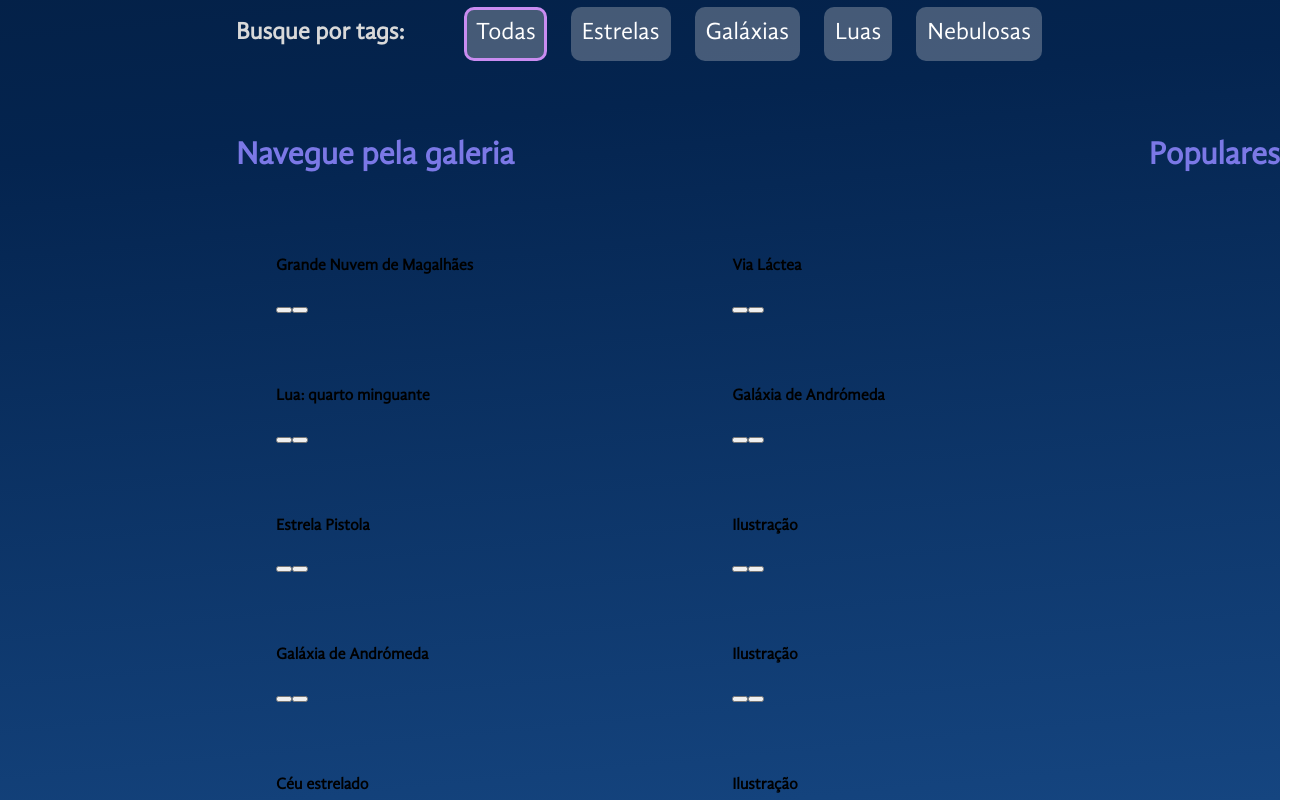
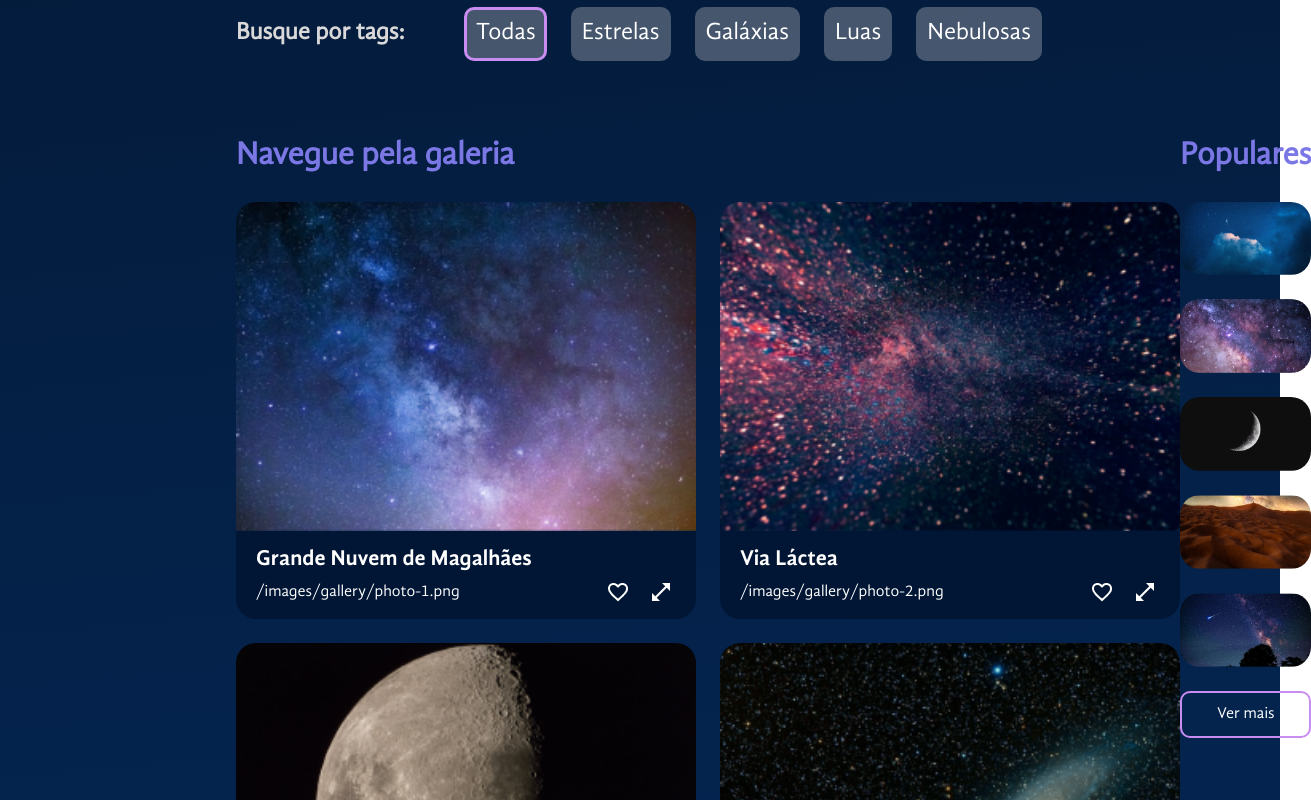
Before and after one commit to MatheusKerscher/space-app, a React (Vite) app: page / in a window 1280 px wide. Shown: the part 580-1380 px from the top of the page, 1311 px wide, since content can reach past the window. Built offline with nearby package versions, Linux system fonts and the light colour scheme.

Commit message:
Popular gallery created

```diff
--- a/package.json
+++ b/package.json
@@ -1,7 +1,7 @@
 {
   "name": "space-app",
   "private": true,
-  "version": "0.0.0",
+  "version": "0.0.1",
   "type": "module",
   "scripts": {
     "dev": "vite",
--- a/src/App.jsx
+++ b/src/App.jsx
@@ -9,6 +9,7 @@ import bannerImage from "./assets/banner.png";
 import Gallery from "./components/Gallery/index.jsx";
 
 import pictureList from "./pictures.json";
+import ZoomModal from "./components/ZoomModal/index.jsx";
 
 const StyledGradientBackground = styled.div`
   background: linear-gradient(
@@ -38,24 +39,40 @@ const StyledGallerySection = styled.section`
   flex-direction: column;
   flex-grow: 1;
 `;
+
 function App() {
   const [pictures, setPictures] = useState(pictureList);
   const [currentTagId, setCurrentTagId] = useState(0);
+  const [searchPictureNameValue, setSearchPictureNameValue] = useState('')
+  const [selectedPicture, setSelectedPicture] = useState(null)
 
   useEffect(() => {
-    if (currentTagId === 0) {
-      setPictures(pictureList);
-    } else {
-      setPictures(pictureList.filter(p => p.tagId === currentTagId))
+    let filteredPictures = pictureList
+
+    if (currentTagId !== 0) {
+      filteredPictures = filteredPictures.filter(p => p.tagId === currentTagId)
     }
-  }, [currentTagId]);
+
+    if(searchPictureNameValue.length >= 3) {
+      filteredPictures = filteredPictures.filter(p => p.title.toLocaleLowerCase().includes(searchPictureNameValue.toLocaleLowerCase()))
+    }
+
+    setPictures(filteredPictures)
+
+  }, [currentTagId, searchPictureNameValue]);
+
+  useEffect(() => {
+    document.body.style.overflow = selectedPicture ? 'hidden' : '';
+  }, [selectedPicture])
 
   return (
     <StyledGradientBackground>
       <GlobalStyles />
 
       <StyledAppContainer>
-        <Header />
+        <Header
+          onSearchPictureNameValue={value => setSearchPictureNameValue(value)}
+        />
 
         <StyledMainContainer>
           <Sidebar />
@@ -69,11 +86,17 @@ function App() {
             <Gallery
               pictures={pictures}
               currentTagId={currentTagId}
-              setCurrentTagId={setCurrentTagId}
+              onChangeCurrentTagId={tagId => setCurrentTagId(tagId)}
+              onSelectPicture={picture => setSelectedPicture(picture)}
             />
           </StyledGallerySection>
         </StyledMainContainer>
       </StyledAppContainer>
+
+      <ZoomModal
+        picture={selectedPicture}
+        onCloseModal={() => setSelectedPicture(null)}
+      />
     </StyledGradientBackground>
   );
 }
--- /dev/null
+++ b/src/components/ButtonIcon/index.jsx
@@ -0,0 +1,13 @@
+import { styled } from "styled-components"
+
+const ButtonIcon = styled.button`
+    margin-left: 12px;
+    display: flex;
+    align-items: center;
+    justify-content: center;
+    background-color: transparent;
+    border: none;
+    cursor: pointer;
+`
+
+export default ButtonIcon
--- /dev/null
+++ b/src/components/ButtonOutline/index.jsx
@@ -0,0 +1,26 @@
+import styled from "styled-components"
+
+const StyledButtonOutline = styled.button`
+    background-color: transparent;
+    color: #ffffff;
+    border: 2px solid #C98CF1;
+    padding: 12px 0;
+    border-radius: 10px;
+    outline: none;
+
+    &:hover {
+        border-color: transparent;
+        border-width: 0;
+        padding: 14px 0;
+        background: linear-gradient(to right, #C98CF1, #7B78E5);
+        cursor: pointer;
+    }
+`
+
+const ButtonOutline = ({ children }) => {
+    return <StyledButtonOutline type="button">
+        {children}
+    </StyledButtonOutline>
+}
+
+export default ButtonOutline
--- a/src/components/Gallery/Picture/index.jsx
+++ b/src/components/Gallery/Picture/index.jsx
@@ -1,21 +1,85 @@
-const Picture = ({ picture }) => {
+import styled from "styled-components"
+import ButtonIcon from "../../ButtonIcon"
+
+const StyledPictureContainer = styled.figure`
+    width: ${props => props.$expanded ? '100%' : '460px'};
+    max-width: 100%;
+    margin: 0;
+    display: flex;
+    flex-direction: column;
+
+    & > img {
+        max-width: 100%;
+        border-radius: 20px 20px 0 0;
+    }
+
+    figcaption {
+        padding: 16px 20px;
+        background-color: #001634;
+        border-radius: 0px 0px 20px 20px;
+        color: #ffffff;
+        box-sizing: border-box;
+
+
+        h3, h4 {
+            margin: 0;
+        }
+
+        h3 {
+            font-family: 'GandhiSansBold';
+            font-size: 22px;
+            margin-bottom: 10px;
+        }
+
+        h4 {
+            flex-grow: 1;
+            font-size: 16px;
+            font-weight: normal;
+        }
+
+    }
+`
+
+const StyledFooterContainer = styled.footer`
+    display: flex;
+    justify-content: space-between;
+    align-items: center;
+`
+
+const Picture = ({ picture, expanded = false, onSolicitedZoom }) => {
     return(
-        <figure>
-            <img />
+        <StyledPictureContainer $expanded={expanded}>
+            <img
+                src={picture.path}
+                alt={picture.title}
+            />
 
             <figcaption>
-                <h4>
+                <h3>
                     {picture.title}
-                </h4>
+                </h3>
 
-                <footer>
-                    <p></p>
+                <StyledFooterContainer>
+                    <h4>
+                        {picture.path}
+                    </h4>
 
-                    <button></button>
-                    <button></button>
-                </footer>
+                    <ButtonIcon type="button">
+                        <img src="/icons/favorite.png" alt="Ícone de favorito" />
+                    </ButtonIcon>
+
+                    {!expanded &&
+                        <ButtonIcon
+                            type="button"
+                            aria-hidden={expanded}
+                            onClick={() => onSolicitedZoom(picture)}
+                        >
+                            <img src="/icons/expand.png" alt="Ícone de expandir" />
+                        </ButtonIcon>
+                    }
+                </StyledFooterContainer>
             </figcaption>
-        </figure>
+        </StyledPictureContainer>
     )
 }
 
--- a/src/components/Gallery/Popular/index.jsx
+++ b/src/components/Gallery/Popular/index.jsx
@@ -1,7 +1,57 @@
+import styled from "styled-components"
 import Title from "../../Title"
+import ButtonOutline from "../../ButtonOutline"
+
+const StyledPopularGalleryContainer = styled.div`
+    display: flex;
+    flex-direction: column;
+    gap: 24px;
+`
+
+const StyledPictureContainer = styled.figure`
+    max-width: 100%;
+    margin: 0;
+    display: flex;
+    flex-direction: column;
+
+    & > img {
+        max-width: 100%;
+        border-radius: 20px;
+    }
+`
 
 const Popular = () => {
-    return <Title $align="center">Populares</Title>
+    return (
+        <aside>
+            <Title $align="center">Populares</Title>
+
+            <StyledPopularGalleryContainer>
+                <StyledPictureContainer>
+                    <img src="images/popular/photo-1.png" alt="Céu estrelado com nuvens"/>
+                </StyledPictureContainer>
+
+                <StyledPictureContainer>
+                    <img src="images/popular/photo-2.png" alt="Céu estrelado"/>
+                </StyledPictureContainer>
+
+                <StyledPictureContainer>
+                    <img src="images/popular/photo-3.png" alt="Lua em fase minguante"/>
+                </StyledPictureContainer>
+
+                <StyledPictureContainer>
+                    <img src="images/popular/photo-4.png" alt="Deserto com céu estrelado"/>
+                </StyledPictureContainer>
+
+                <StyledPictureContainer>
+                    <img src="images/popular/photo-5.png" alt="Céu estrelado com estrela cadente"/>
+                </StyledPictureContainer>
+
+                <ButtonOutline>
+                    Ver mais
+                </ButtonOutline>
+            </StyledPopularGalleryContainer>
+        </aside>
+    )
 }
 
 export default Popular
--- a/src/components/Gallery/Tags/index.jsx
+++ b/src/components/Gallery/Tags/index.jsx
@@ -34,7 +34,7 @@ const StyledButtonTag = styled.button`
   }
 `;
 
-const Tags = ({ currentTagId, setCurrentTagId }) => {
+const Tags = ({ currentTagId, onChangeCurrentTagId }) => {
   return (
     <StyledTagsContainer>
       <StyledTagsTitle>Busque por tags:</StyledTagsTitle>
@@ -45,7 +45,7 @@ const Tags = ({ currentTagId, setCurrentTagId }) => {
             key={t.id}
             $currentTag={currentTagId === t.id}
             type="button"
-            onClick={(ev) => setCurrentTagId(t.id)}
+            onClick={() => onChangeCurrentTagId(t.id)}
           >
             {t.title}
           </StyledButtonTag>
--- a/src/components/Gallery/index.jsx
+++ b/src/components/Gallery/index.jsx
@@ -16,14 +16,15 @@ const StyledFluidContainer = styled.section`
 const StyledPicturesContainer = styled.div`
   display: grid;
   grid-template-columns: 1fr 1fr;
+  gap: 24px;
 `
 
-const Gallery = ({ pictures = [], currentTagId, setCurrentTagId }) => {
+const Gallery = ({ pictures = [], currentTagId, onChangeCurrentTagId, onSelectPicture }) => {
   return (
     <>
       <Tags
         currentTagId={currentTagId}
-        setCurrentTagId={setCurrentTagId}
+        onChangeCurrentTagId={onChangeCurrentTagId}
       />
 
       <StyledGallerySection>
@@ -35,6 +36,7 @@ const Gallery = ({ pictures = [], currentTagId, setCurrentTagId }) => {
               <Picture
                 key={p.id}
                 picture={p}
+                onSolicitedZoom={onSelectPicture}
               />
             ))}
           </StyledPicturesContainer>
--- a/src/components/Header/index.jsx
+++ b/src/components/Header/index.jsx
@@ -11,7 +11,7 @@ const StyledHeader = styled.header`
     }
 `
 
-const Header = () => {
+const Header = ({ onSearchPictureNameValue }) => {
     return(
         <StyledHeader>
             <img
@@ -19,7 +19,9 @@ const Header = () => {
                 alt="Logo Space App"
             />
 
-            <TextField />
+            <TextField
+                onSearchPictureNameValue={onSearchPictureNameValue}
+            />
         </StyledHeader>
     )
 }
--- /dev/null
+++ b/src/components/ZoomModal/index.jsx
@@ -0,0 +1,88 @@
+import styled from "styled-components";
+
+import Picture from "../Gallery/Picture";
+import ButtonIcon from "../ButtonIcon";
+
+const StyledOverlay = styled.div`
+  background-color: rgba(0, 0, 0, 0.75);
+  position: fixed;
+  top: 0;
+  right: 0;
+  bottom: 0;
+  left: 0;
+`;
+
+const StyledDialog = styled.dialog`
+  background-color: #001634;
+  position: fixed;
+  top: 14vh;
+  border-radius: 20px;
+  border: none;
+  padding: 0;
+  width: 40%;
+
+  .button-close-modal {
+    position: absolute;
+    top: 16px;
+    right: 16px;
+  }
+
+  -webkit-animation-name: fadeInUp;
+  animation-name: fadeInUp;
+  -webkit-animation-duration: 1s;
+  animation-duration: 1s;
+  -webkit-animation-fill-mode: both;
+  animation-fill-mode: both;
+
+  @-webkit-keyframes fadeInUp {
+    0% {
+      opacity: 0;
+      -webkit-transform: translate3d(0, 100%, 0);
+      transform: translate3d(0, 100%, 0);
+    }
+    100% {
+      opacity: 1;
+      -webkit-transform: none;
+      transform: none;
+    }
+  }
+
+  @keyframes fadeInUp {
+    0% {
+      opacity: 0;
+      -webkit-transform: translate3d(0, 100%, 0);
+      transform: translate3d(0, 100%, 0);
+    }
+    100% {
+      opacity: 1;
+      -webkit-transform: none;
+      transform: none;
+    }
+  }
+`;
+
+const ZoomModal = ({ picture, onCloseModal }) => {
+  return (
+    <>
+      {picture && (
+        <>
+          <StyledOverlay />
+
+          <StyledDialog open={!!picture}>
+            <ButtonIcon
+              type="button"
+              className="button-close-modal"
+              onClick={onCloseModal}
+            >
+              <img src="/icons/close.png" alt="Ícone de expandir" />
+            </ButtonIcon>
+
+            <Picture picture={picture} expanded />
+          </StyledDialog>
+        </>
+      )}
+    </>
+  );
+};
+
+export default ZoomModal;
--- a/src/pictures.json
+++ b/src/pictures.json
@@ -2,7 +2,7 @@
   {
     "title": "Grande Nuvem de Magalhães",
     "font": "Alura Space",
-    "path": "/imagens/galeria/foto-1.png",
+    "path": "/images/gallery/photo-1.png",
     "id": "1",
     "tagId": 2,
     "favorited": false
@@ -10,7 +10,7 @@
   {
     "title": "Via Láctea",
     "font": "Alura Space",
-    "path": "/imagens/galeria/foto-2.png",
+    "path": "/images/gallery/photo-2.png",
     "id": "2",
     "tagId": 2,
     "favorited": false
@@ -18,7 +18,7 @@
   {
     "title": "Lua: quarto minguante",
     "font": "Alura Space",
-    "path": "/imagens/galeria/foto-3.png",
+    "path": "/images/gallery/photo-3.png",
     "id": "3",
     "tagId": 3,
     "favorited": false
@@ -26,7 +26,7 @@
   {
     "title": "Galáxia de Andrómeda",
     "font": "Alura Space",
-    "path": "/imagens/galeria/foto-4.png",
+    "path": "/images/gallery/photo-4.png",
     "id": "4",
     "tagId": 2,
     "favorited": false
@@ -34,7 +34,7 @@
   {
     "title": "Estrela Pistola",
     "font": "Alura Space",
-    "path": "/imagens/galeria/foto-5.png",
+    "path": "/images/gallery/photo-5.png",
     "id": "5",
     "tagId": 1,
     "favorited": false
@@ -42,7 +42,7 @@
   {
     "title": "Ilustração",
     "font": "Alura Space",
-    "path": "/imagens/galeria/foto-6.png",
+    "path": "/images/gallery/photo-6.png",
     "id": "6",
     "tagId": 4,
     "favorited": false
@@ -50,7 +50,7 @@
   {
     "title": "Galáxia de Andrómeda",
     "font": "Alura Space",
-    "path": "/imagens/galeria/foto-7.png",
+    "path": "/images/gallery/photo-7.png",
     "id": "7",
     "tagId": 2,
     "favorited": false
@@ -58,7 +58,7 @@
   {
     "title": "Ilustração",
     "font": "Alura Space",
-    "path": "/imagens/galeria/foto-8.png",
+    "path": "/images/gallery/photo-8.png",
     "id": "8",
     "tagId": 4,
     "favorited": false
@@ -66,7 +66,7 @@
   {
     "title": "Céu estrelado",
     "font": "Alura Space",
-    "path": "/imagens/galeria/foto-9.png",
+    "path": "/images/gallery/photo-9.png",
     "id": "9",
     "tagId": 1,
     "favorited": false
@@ -74,7 +74,7 @@
   {
     "title": "Ilustração",
     "font": "Alura Space",
-    "path": "/imagens/galeria/foto-10.png",
+    "path": "/images/gallery/photo-10.png",
     "id": "10",
     "tagId": 1,
     "favorited": false
```
Also changed, not shown: src/components/TextField/index.jsx (+5 -2 lines).
